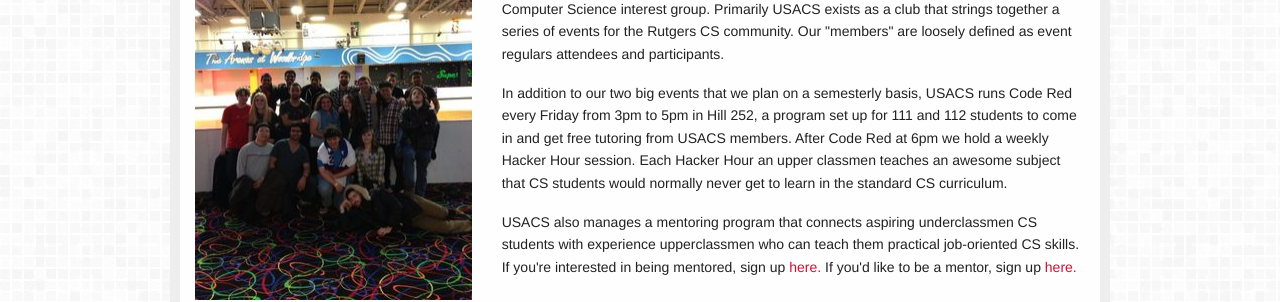
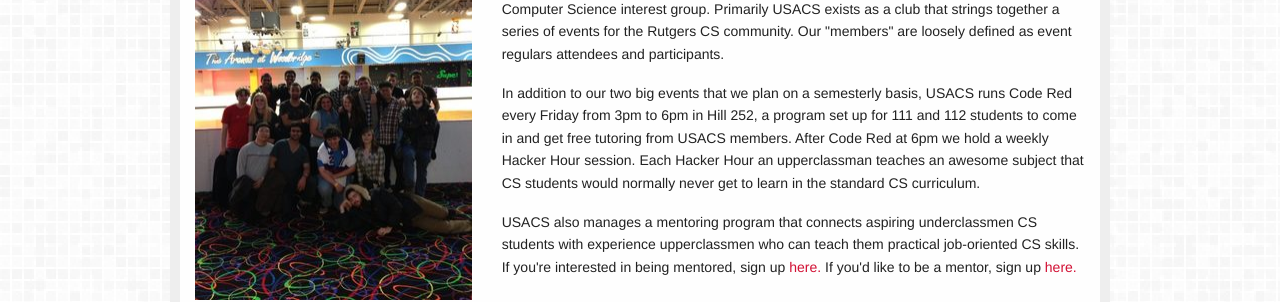
Before and after one commit to usacs/usacs.github.io, a Jekyll site: the page built from index.html, in a window 1280 px wide. Shown: the part 837-1139 px from the top of the page. Built offline with Jekyll 4.4.1, drawn with Linux system fonts in a browser that asks for light colours; Markdown is read by kramdown in place of the engine named in the settings; part of the change alters nothing that is shown.

Commit message:
grammar and time edits in index

```diff
--- a/index.html
+++ b/index.html
@@ -26,7 +26,7 @@ layout: default
     <h2>USACS is.. </h2>
     <p>USACS, also known as the Undergraduate Student Alliance of Computer Scientists is a Computer Science interest group. Primarily USACS exists as a club that strings together a series of events for the Rutgers CS community. Our "members" are loosely defined as event regulars attendees and participants.</p>
 
-    <p>In addition to our two big events that we plan on a semesterly basis, USACS runs Code Red every Friday from 3pm to 5pm in Hill 252, a program set up for 111 and 112 students to come in and get free tutoring from USACS members. After Code Red at 6pm we hold a weekly Hacker Hour session. Each Hacker Hour an upper classmen teaches an awesome subject that CS students would normally never get to learn in the standard CS curriculum.</p>
+    <p>In addition to our two big events that we plan on a semesterly basis, USACS runs Code Red every Friday from 3pm to 6pm in Hill 252, a program set up for 111 and 112 students to come in and get free tutoring from USACS members. After Code Red at 6pm we hold a weekly Hacker Hour session. Each Hacker Hour an upperclassman teaches an awesome subject that CS students would normally never get to learn in the standard CS curriculum.</p>
 
     <p>USACS also manages a mentoring program that connects aspiring underclassmen CS students with experience upperclassmen who can teach them practical job-oriented CS skills. If you're interested in being mentored, sign up <a href="https://docs.google.com/spreadsheet/viewform?formkey=dEZqWlR1QjBQa2I5ZnFERUlIWFFURXc6MA">here.</a> If you'd like to be a mentor, sign up <a href="https://docs.google.com/spreadsheet/viewform?formkey=dFdGT3JjckpFb0NqUFdyd19UT21NdXc6MA">here.</a></p>
   </div>
@@ -58,12 +58,12 @@ layout: default
 
       <li class="schedule-item">
       <h3>HackRU</h3>
-      <p>USACS will be holding HackRU once more this spring. Expect an over-night programming challenge of epic proportions. With help of local tech-company sponsors we will be eating, hacking, and competing for 24-hours in the Cook Campus Center on March 30th to 31st. Come compete, win prizes, make job connections, build something awesome, and have fun! Details are on <a href="http://www.hackru.org">HackRU.org</a></p>
+      <p>USACS will be holding HackRU once more this spring. Expect an overnight programming challenge of epic proportions. With help from local tech-company sponsors we will be eating, hacking, and competing for 24-hours in the Cook Campus Center on March 30th to 31st. Come compete, win prizes, make job connections, build something awesome, and have fun! Details are on <a href="http://www.hackru.org">HackRU.org</a></p>
       </li>
 
       <li class="schedule-item">
       <h3>Rutgers Tech Meetup</h3>
-      <p>This semester we will be hosting the first ever Rutgers Tech Meetup. Come and share some of your awesome work with the community, see others demo their work, eat burritos and have fun. Details to follow in the next few weeks.</p>
+      <p>This semester we will be hosting the first ever Rutgers Tech Meetup. Come and share some of your awesome work with the community, see others demo their work, eat burritos and have fun! Details to follow in the next few weeks.</p>
       </li>
     </div>
   </div>
```
